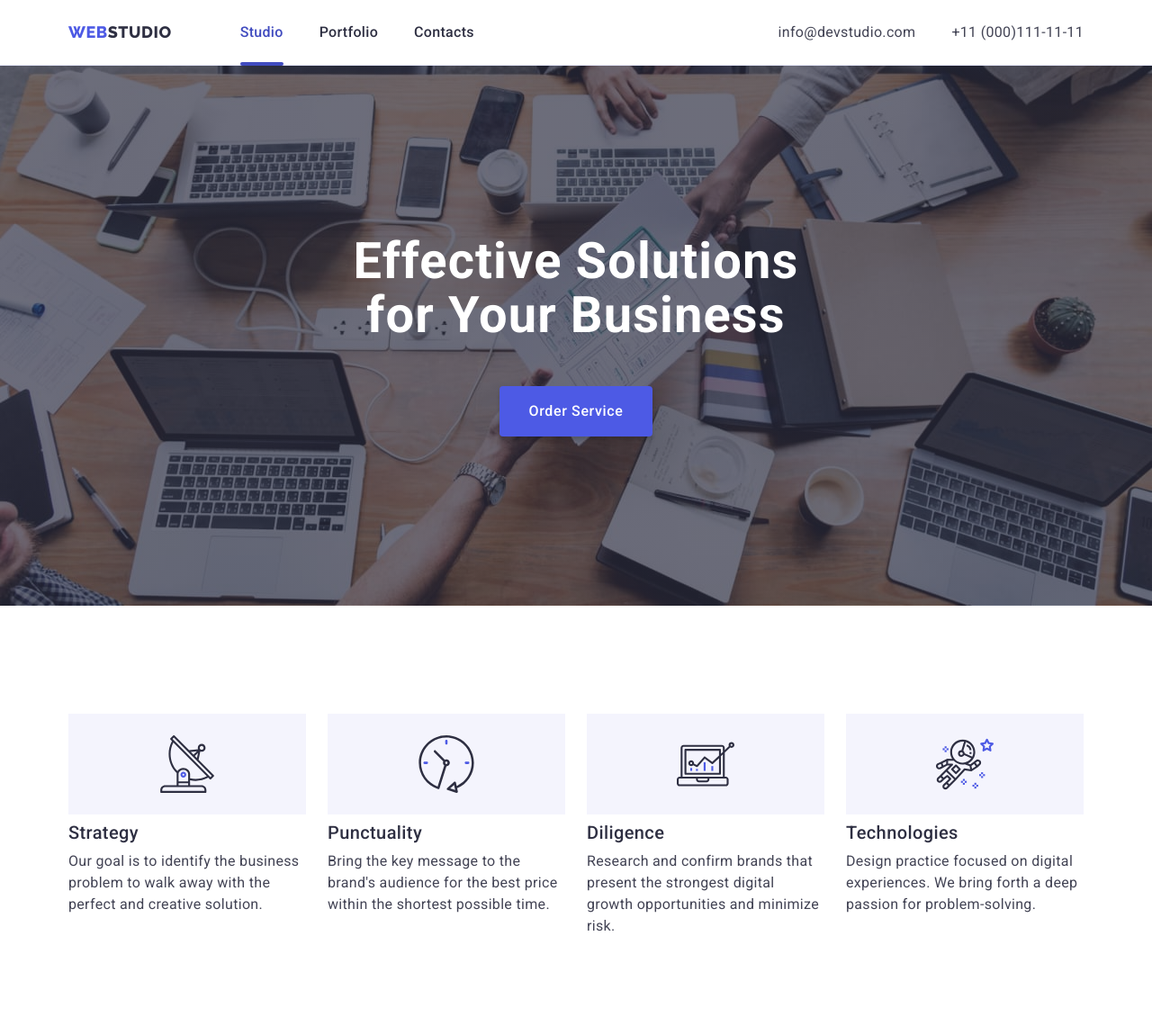
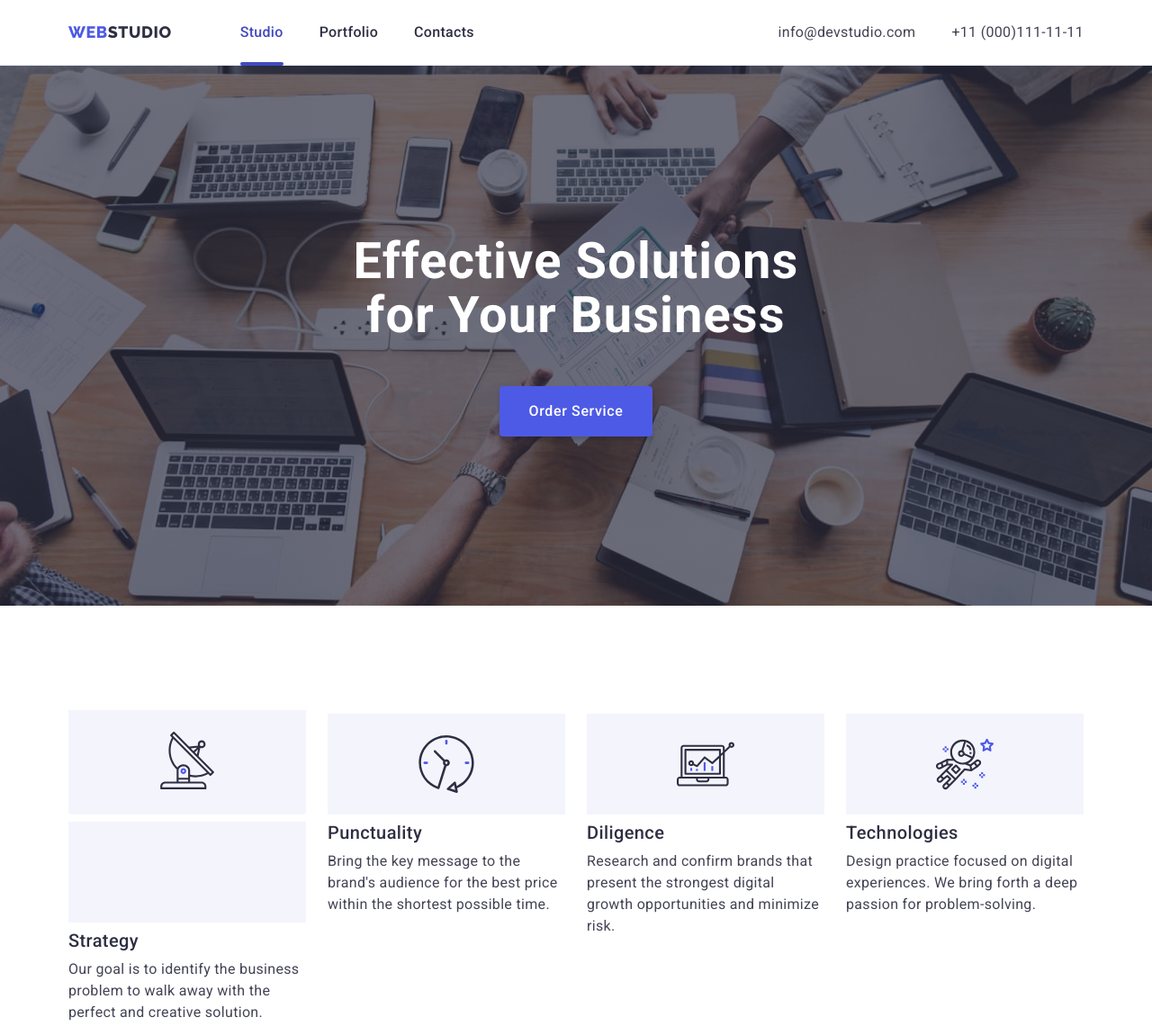
Before and after one commit to BillieHoup/goit-markup-hw-01, a plain HTML site: page index.html in a window 1280 px wide. Shown: the top 1140 px of the page at 90% size. Drawn offline with nearby package versions, Linux system fonts and the light colour scheme.

Commit message:
2d section, first try

```diff
--- a/css/styles.css
+++ b/css/styles.css
@@ -205,6 +205,16 @@ img {
 }
 .about-item {
   flex-basis: calc((100% - 72px) / 4);
+}
+
+.about-icon {
+  display: flex;
+  align-items: center;
+  justify-content: center;
+  height: 112px;
+  background-color: #f4f4fd;
+  border-radius: 4px;
+  margin-bottom: 8px;
 }
 
 .about-subtitle {
--- a/index.html
+++ b/index.html
@@ -64,11 +64,12 @@
             <div class="container">
                 <h2 class="visually-hidden">Our advantages</h2>
                 <ul class="about-list list">
+
                     <li class="about-item about-link">
-                        <a href="" class="about-social-link link">
-                            <svg class="footer-social-icon" width="64" height="64">
-                                <use href="./images/icons.svg#icon-antenna"></use>
-                            </svg>
+                        <div class="about-icon"><a href="" class="about-social-link link">
+                                <svg class="footer-social-icon" width="64" height="64">
+                                    <use href="./images/icons.svg#icon-antenna"></use>
+                                </svg></div>
                         </a>
                         <h3 class="about-subtitle">Strategy</h3>
                         <p class="about-decription">
```
